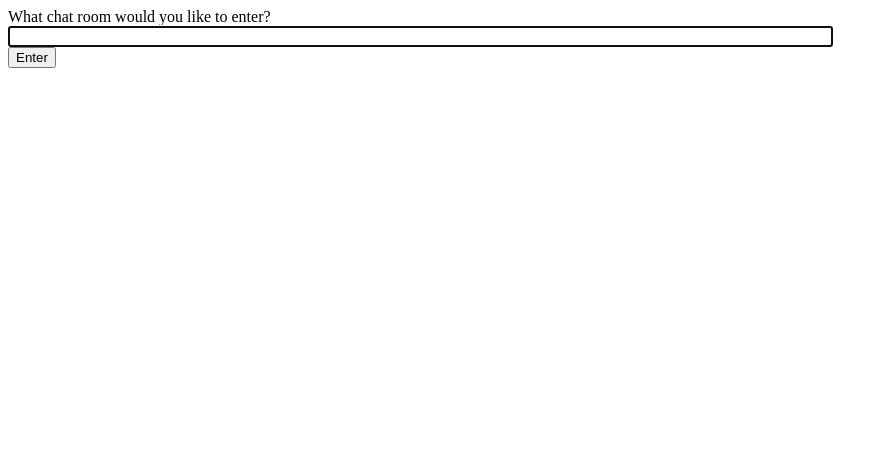
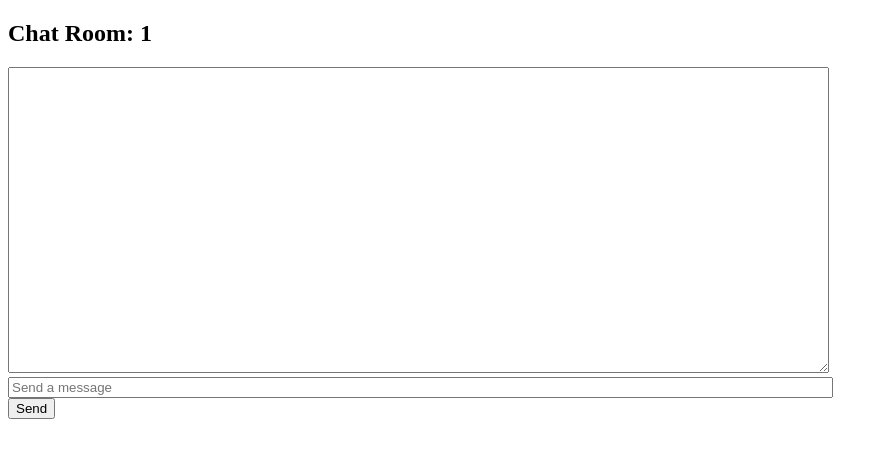
Before and after one commit to diogosvicente/ft_transcendence, a React (Vite) app in the folder client-pong/: page /chat/1 in a window 1280 px wide. Shown: the top 458 px of the page, without its empty margins (0-888 px from the left). Built offline with nearby package versions, Linux system fonts and the light colour scheme.

Commit message:
first routing setup

```diff
--- a/client-pong/package.json
+++ b/client-pong/package.json
@@ -11,7 +11,8 @@
   },
   "dependencies": {
     "react": "^18.3.1",
-    "react-dom": "^18.3.1"
+    "react-dom": "^18.3.1",
+    "react-router-dom": "^7.0.2"
   },
   "devDependencies": {
     "@eslint/js": "^9.15.0",
--- a/client-pong/src/App.jsx
+++ b/client-pong/src/App.jsx
@@ -1,51 +1,14 @@
-import { useState } from "react";
-import { useEffect } from "react";
-import { useRef } from "react"
+import { Route, Routes } from 'react-router-dom';
+import { JoinChatForm } from './domain/chat/components/JoinChatForm.jsx';
+import Chat from './domain/chat/containers/Chat.jsx'
 
-function JoinChatRoomForm() {
-  const inputRef = useRef(null);
-  const submitButtonRef = useRef(null);
-
-  const [inputText, setInputText] = useState("");
-
-  useEffect(() => {
-    inputRef.current.focus();
-  }, []);
-
-  // Submit form when Enter key is pressed
-  function handleKeyUp(e) {
-    if (e.key === "Enter") {
-      submitButtonRef.current.click();
-    }
-  }
-
+function App() {
   return (
-    <div>
-      <label htmlFor="room-name-input">What chat room would you like to enter?</label><br />
-      <input
-        type="text"
-        id="room-name-input"
-        size="100"
-        value={inputText}
-        ref={inputRef}
-        onChange={(e) => setInputText(e.target.value)}
-        onKeyUp={(e) => handleKeyUp(e)} /><br />
-      <input
-        type="button"
-        id="room-name-submit"
-        value="Enter"
-        ref={submitButtonRef} />
-    </div>
+    <Routes>
+      <Route path='/' element={<JoinChatForm />} />
+      <Route path='chat/:roomName' element={<Chat />} />
+    </Routes>
   );
 }
 
-function App() {
-
-  return (
-    <>
-      <JoinChatRoomForm />
-    </>
-  )
-}
-
 export default App
--- /dev/null
+++ b/client-pong/src/domain/chat/components/ChatLog.jsx
@@ -0,0 +1,5 @@
+export function ChatLog() {
+  return (
+    <textarea id="chat-log" cols="100" rows="20"></textarea>
+  );
+}
--- /dev/null
+++ b/client-pong/src/domain/chat/components/ChatMessageInput.jsx
@@ -0,0 +1,18 @@
+export function ChatMessageInput() {
+  return (
+    <>
+      <input
+        type="text"
+        id="chat-message-input"
+        placeholder="Send a message"
+        size="100"
+      />
+      <br />
+      <input
+        id="chat-message-submit"
+        type="button"
+        value="Send"
+      />
+    </>
+  );
+}
--- /dev/null
+++ b/client-pong/src/domain/chat/components/JoinChatForm.jsx
@@ -0,0 +1,45 @@
+import { useState } from 'react';
+import { useEffect } from 'react';
+import { useRef } from 'react'
+import { useNavigate } from 'react-router-dom';
+
+export function JoinChatForm() {
+  const inputRef = useRef(null);
+  const submitButtonRef = useRef(null);
+
+  const [inputText, setInputText] = useState('');
+
+  let navigate = useNavigate();
+
+  useEffect(() => {
+    inputRef.current.focus();
+  }, []);
+
+  // Submit form when Enter key is pressed
+  function handleKeyUp(e) {
+    if (e.key === 'Enter') {
+      submitButtonRef.current.click();
+      const roomName = inputRef.current.value;
+      navigate(`/chat/${roomName}`);
+    }
+  }
+
+  return (
+    <div>
+      <label htmlFor="room-name-input">What chat room would you like to enter?</label><br />
+      <input
+        type="text"
+        id="room-name-input"
+        size="100"
+        value={inputText}
+        ref={inputRef}
+        onChange={(e) => setInputText(e.target.value)}
+        onKeyUp={(e) => handleKeyUp(e)} /><br />
+      <input
+        type="button"
+        id="room-name-submit"
+        value="Enter"
+        ref={submitButtonRef} />
+    </div>
+  );
+}
--- /dev/null
+++ b/client-pong/src/domain/chat/containers/Chat.jsx
@@ -0,0 +1,15 @@
+import { useParams } from 'react-router-dom';
+import { ChatLog } from '../components/ChatLog.jsx'
+import { ChatMessageInput } from '../components/ChatMessageInput.jsx'
+
+export default function Chat() {
+  const { roomName } = useParams();
+
+  return (
+    <>
+      <h2>Chat Room: {roomName}</h2>
+      <ChatLog /><br />
+      <ChatMessageInput />
+    </>
+  );
+}
--- a/client-pong/src/main.jsx
+++ b/client-pong/src/main.jsx
@@ -2,8 +2,12 @@ import { StrictMode } from 'react'
 import { createRoot } from 'react-dom/client'
 import App from './App.jsx'
 
+import { BrowserRouter } from 'react-router-dom'
+
 createRoot(document.getElementById('root')).render(
   <StrictMode>
-    <App />
-  </StrictMode>,
-)
+    <BrowserRouter>
+      <App />
+    </BrowserRouter>
+  </StrictMode>
+);
```
Also changed, not shown: 1 other file (tests, documents, lock files or other folders).
